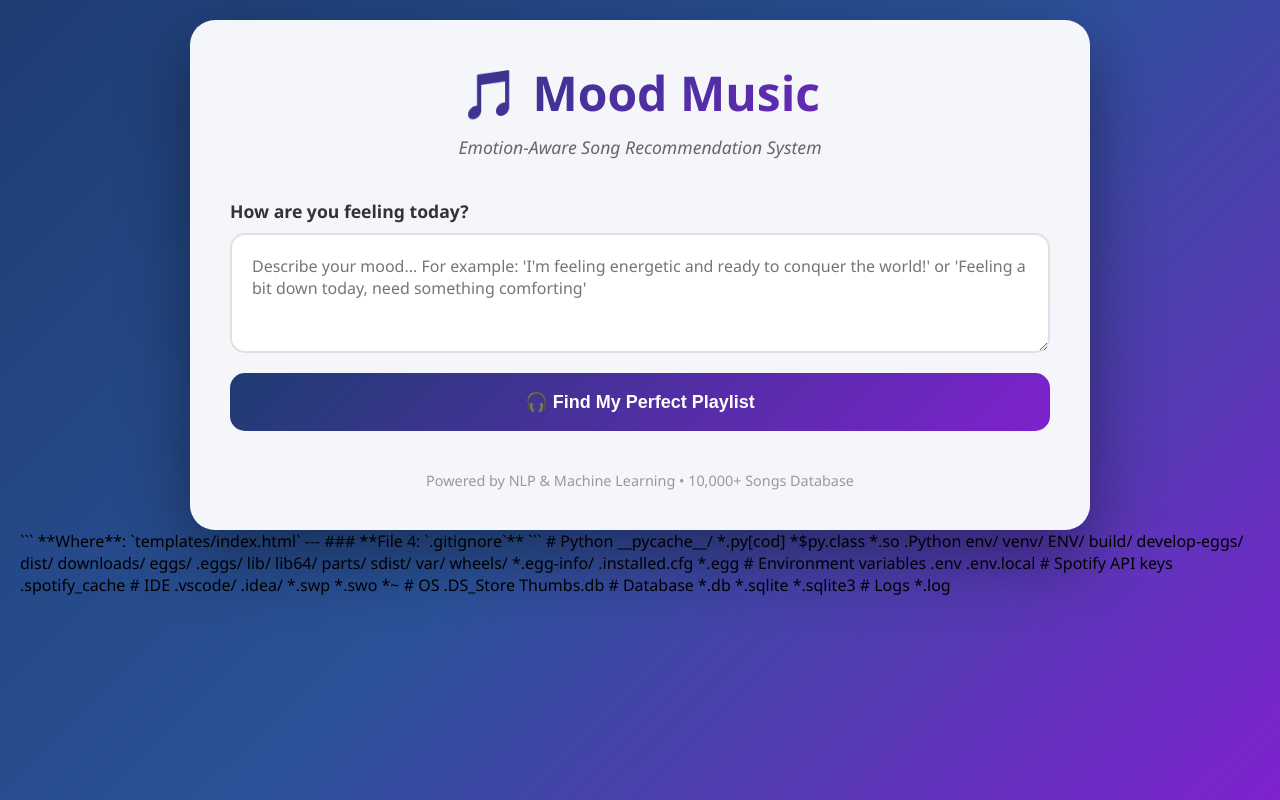
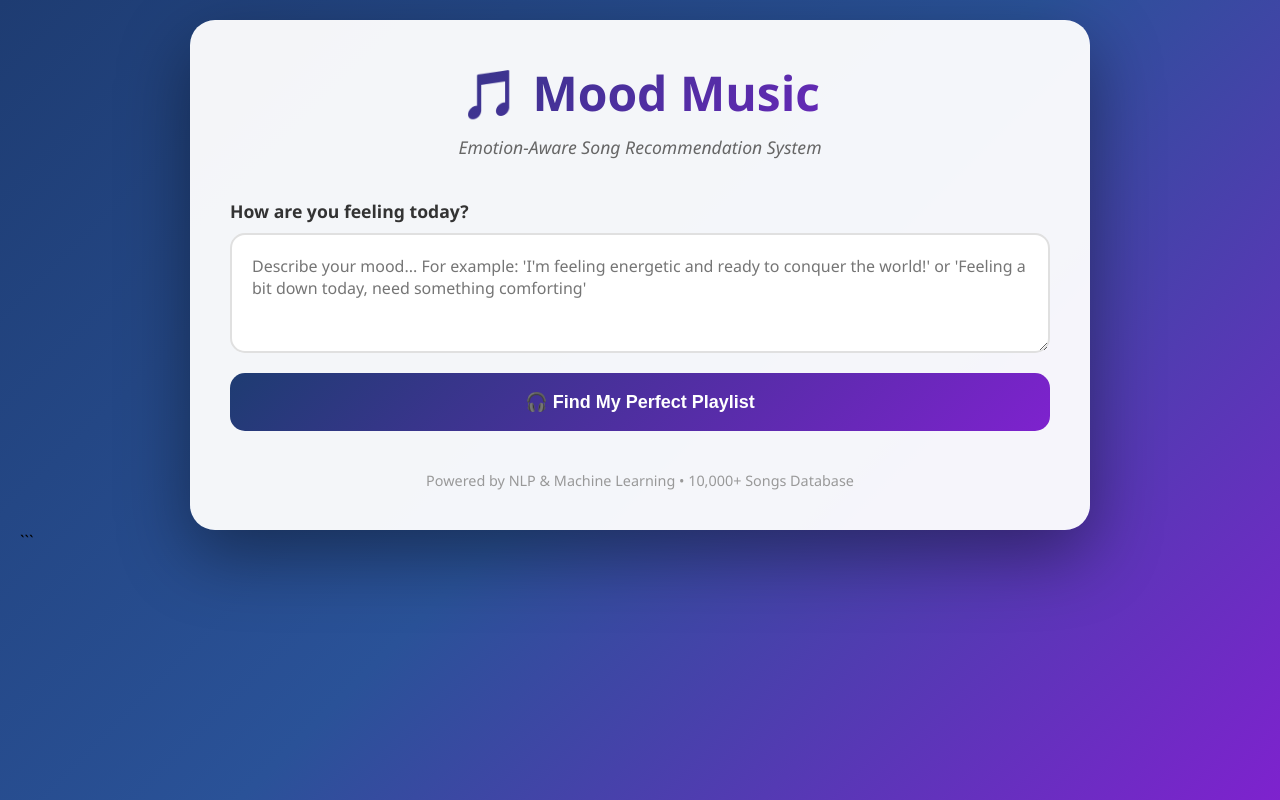
Before and after one commit to Khanrukku/Mood-based-Song-Recommender, a Flask app: page / in a window 1280 px wide. Run offline with Flask 3, Linux system fonts and the light colour scheme.

Commit message:
Remove unnecessary sections from index.html

````diff
--- a/templates/index.html
+++ b/templates/index.html
@@ -344,60 +344,3 @@
 </body>
 </html>
 ```
-
-**Where**: `templates/index.html`
-
----
-
-### **File 4: `.gitignore`**
-```
-# Python
-__pycache__/
-*.py[cod]
-*$py.class
-*.so
-.Python
-env/
-venv/
-ENV/
-build/
-develop-eggs/
-dist/
-downloads/
-eggs/
-.eggs/
-lib/
-lib64/
-parts/
-sdist/
-var/
-wheels/
-*.egg-info/
-.installed.cfg
-*.egg
-
-# Environment variables
-.env
-.env.local
-
-# Spotify API keys
-.spotify_cache
-
-# IDE
-.vscode/
-.idea/
-*.swp
-*.swo
-*~
-
-# OS
-.DS_Store
-Thumbs.db
-
-# Database
-*.db
-*.sqlite
-*.sqlite3
-
-# Logs
-*.log
````
